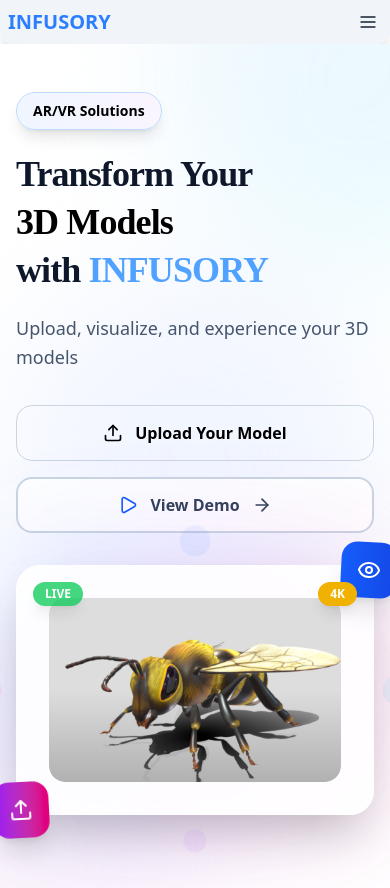
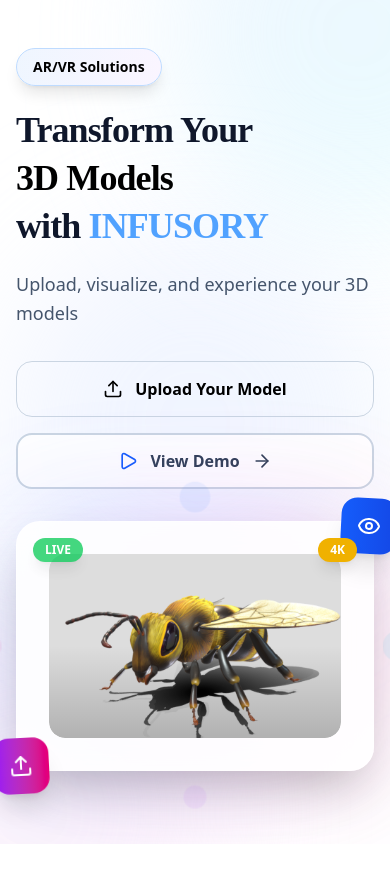
Before and after one commit to AdithKP000/Infusroy, a React (Vite) app in the folder client/: page / in a window 390 px wide. After the commit the page ends 844 px from the top, so only its background shows below. Built offline with nearby package versions, Linux system fonts and the light colour scheme.

Commit message:
Update Navbar.jsx

```diff
--- a/client/src/components/Navbar.jsx
+++ b/client/src/components/Navbar.jsx
@@ -39,7 +39,7 @@
   }, [isOpen]);
 
   return (
-    <nav className="bg-slate-100 text-white shadow-xl rounded-b-xl relative w-full min-w-0">
+    <nav className="hidden md:block  bg-slate-100 text-white shadow-xl rounded-b-xl relative w-full min-w-0">
       <div className="w-full max-w-none px-2 xs:px-3 sm:px-4 md:px-6 lg:px-8 xl:px-12 2xl:px-16 py-2 xs:py-4 sm:py-5">
         <div className="flex justify-between items-center w-full min-w-0">
           {/* Logo */}
```
